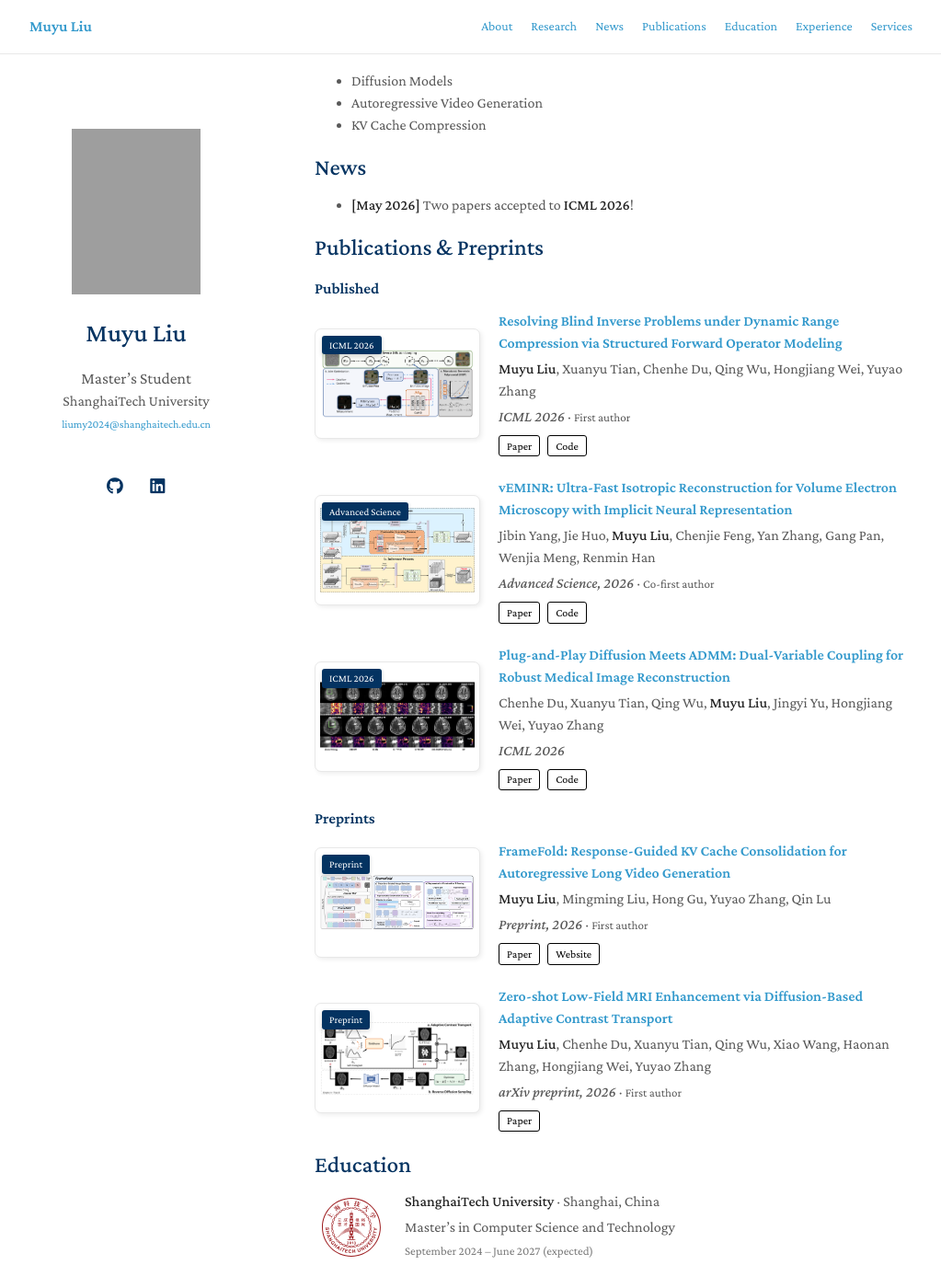
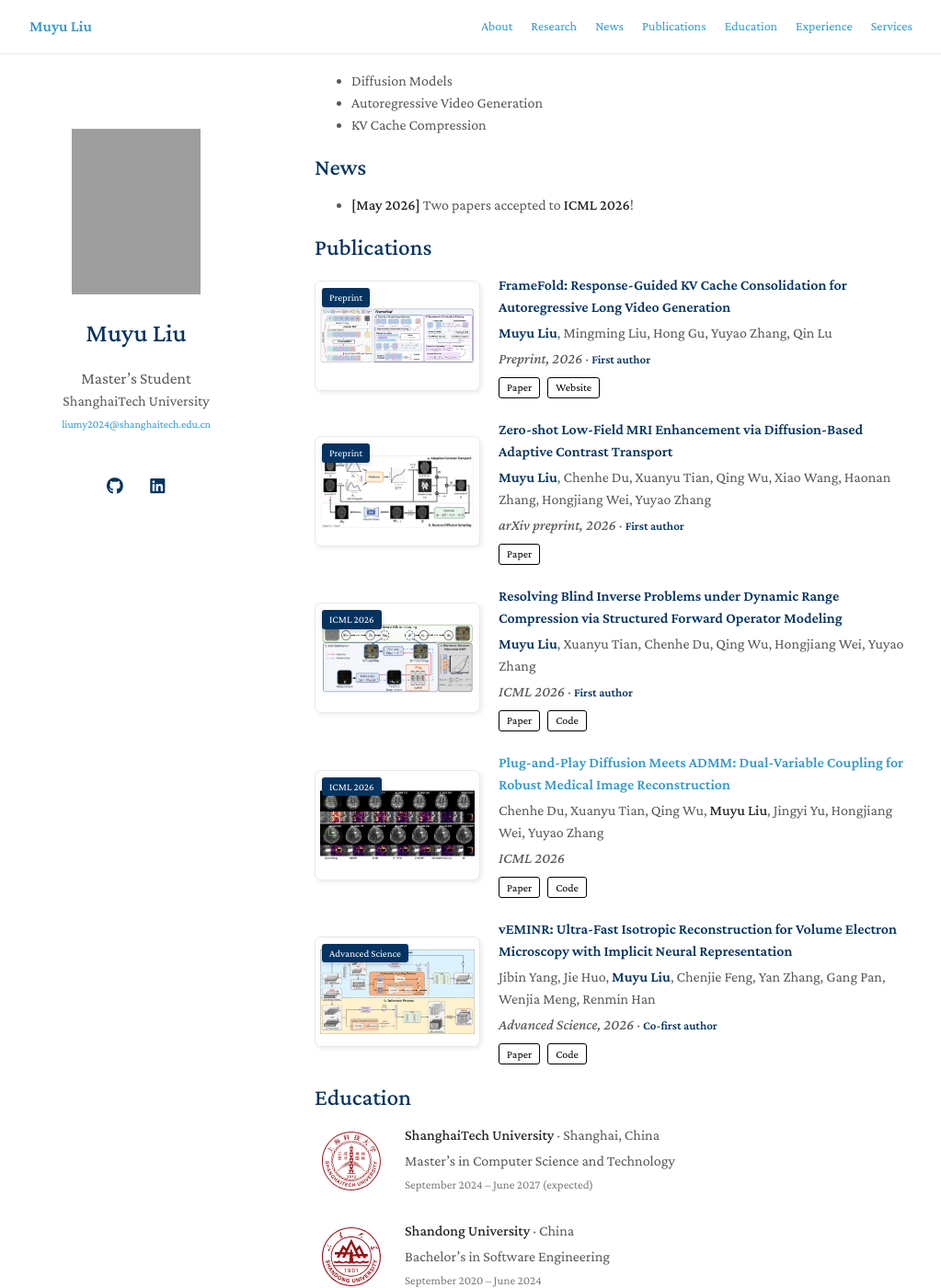
Before and after one commit to brucelmy02/brucelmy02.github.io, a Jekyll site: the page built from index.md, in a window 1280 px wide and 1400 px high, scrolled down 361 px. Shown: the whole window at 92% size, without its empty margins (128-1151 px from the left). Built offline with Jekyll 4.4.1, drawn with Linux system fonts in a browser that asks for light colours; a style sheet for code colours, icons or effects is not loaded; our own code applies the rules of GitHub Pages for plain Markdown files; grey boxes are pictures that could not be loaded.

Commit message:
Unify publications by date and highlight first authorship

```diff
--- a/_includes/publications.md
+++ b/_includes/publications.md
@@ -1,15 +1,13 @@
-<h2 id="publications">Publications &amp; Preprints</h2>
+<h2 id="publications">Publications</h2>
 <div class="publications">
-{% assign groups = "published,preprint" | split: "," %}
-{% for group in groups %}
-<h3>{% if group == "published" %}Published{% else %}Preprints{% endif %}</h3>
 <ol class="bibliography">
-{% for paper in site.data.publications.main %}
-{% if paper.group == group %}
+{% assign papers = site.data.publications.main | sort: "date" | reverse %}
+{% for paper in papers %}
 {% assign paper_pdf = paper.pdf | default: "" %}
 {% assign paper_code = paper.code | default: "" %}
 {% assign paper_website = paper.website | default: "" %}
-<li class="publication-entry{% if paper.image and paper.image != empty %} has-figure{% endif %}">
+{% assign contribution_role = paper.notes | default: "" | downcase %}
+<li class="publication-entry{% if paper.image and paper.image != empty %} has-figure{% endif %}{% if contribution_role contains "first author" %} first-author{% endif %}">
   {% if paper.image and paper.image != empty %}
   <div class="publication-visual">
     <a class="figure-link" href="{{ paper.image }}" aria-label="View full figure: {{ paper.image_alt | escape }}">
@@ -30,8 +28,6 @@
     </div>{% endif %}
   </div>
 </li>
-{% endif %}
 {% endfor %}
 </ol>
-{% endfor %}
 </div>
--- a/assets/css/custom.css
+++ b/assets/css/custom.css
@@ -2,13 +2,26 @@
 .email-link { display: inline-block; font-size: 12px; overflow-wrap: anywhere; }
 .image.avatar img { width: 140px; height: 180px; object-fit: cover; object-position: 50% 35%; border-radius: 8px; }
 .publications { margin-top: 0; }
-.publications h3 { margin: 22px 0 14px; font-size: 17px; }
 .publications ol.bibliography li { min-height: 0; margin-bottom: 22px; }
 .publications .author { margin-top: 4px; }
 .publications .periodical { margin-top: 4px; }
 .publications .links { margin-top: 8px; display: flex; gap: 8px; }
 .publications .links .btn { font-size: 12px; border-radius: 3px; }
 .contribution { font-size: 13px; }
+.publications .publication-entry.first-author .title,
+.publications .publication-entry.first-author .title a,
+.publications .publication-entry.first-author .author strong,
+.publications .publication-entry.first-author .contribution {
+  color: #043361;
+}
+.publications .publication-entry.first-author .author strong,
+.publications .publication-entry.first-author .contribution { font-weight: 600; }
+@media (prefers-color-scheme: dark) {
+  .publications .publication-entry.first-author .title,
+  .publications .publication-entry.first-author .title a,
+  .publications .publication-entry.first-author .author strong,
+  .publications .publication-entry.first-author .contribution { color: #8bbce8; }
+}
 a:focus-visible { outline: 2px solid #399ed0; outline-offset: 3px; }
 
 .job-opportunities {
```
Also changed, not shown: CONTENT_SOURCES.md (+10 -2 lines), SETUP.md (+1 -1 lines), _data/publications.yml (+9 -9 lines).
